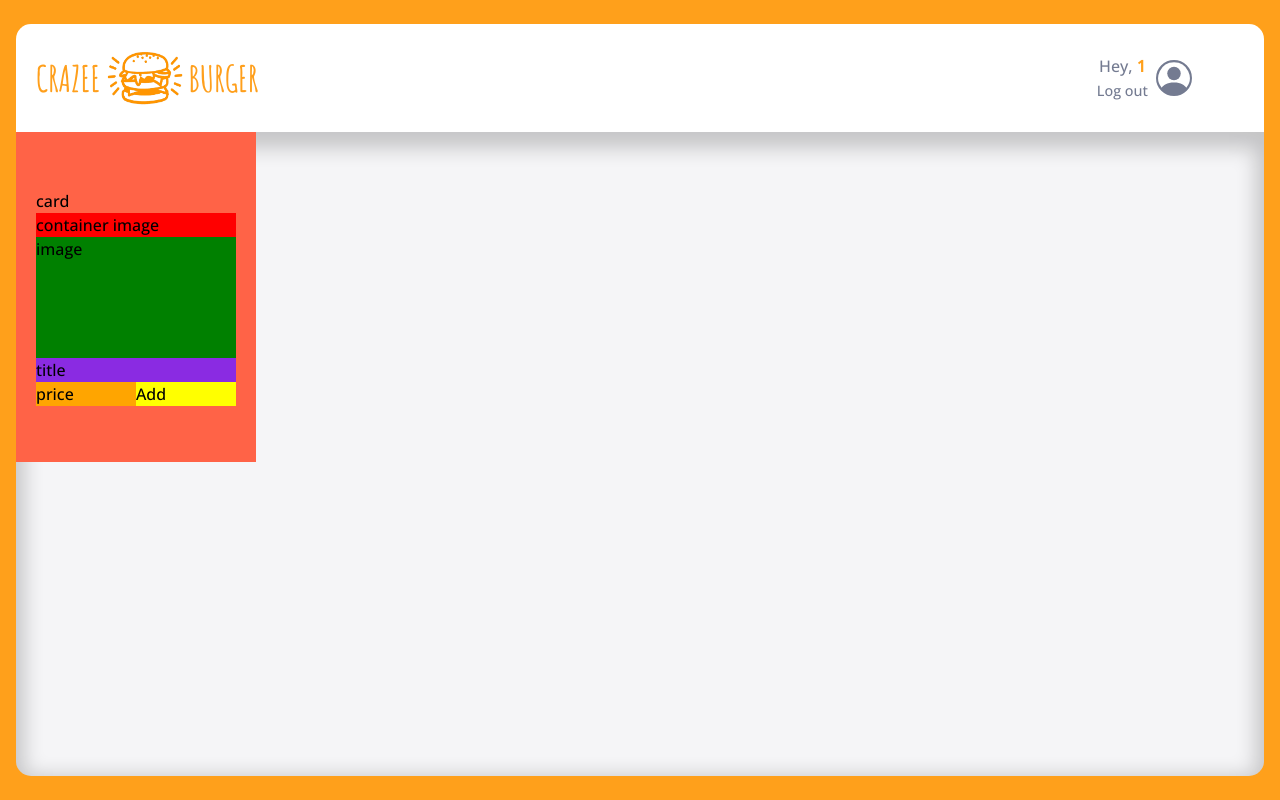
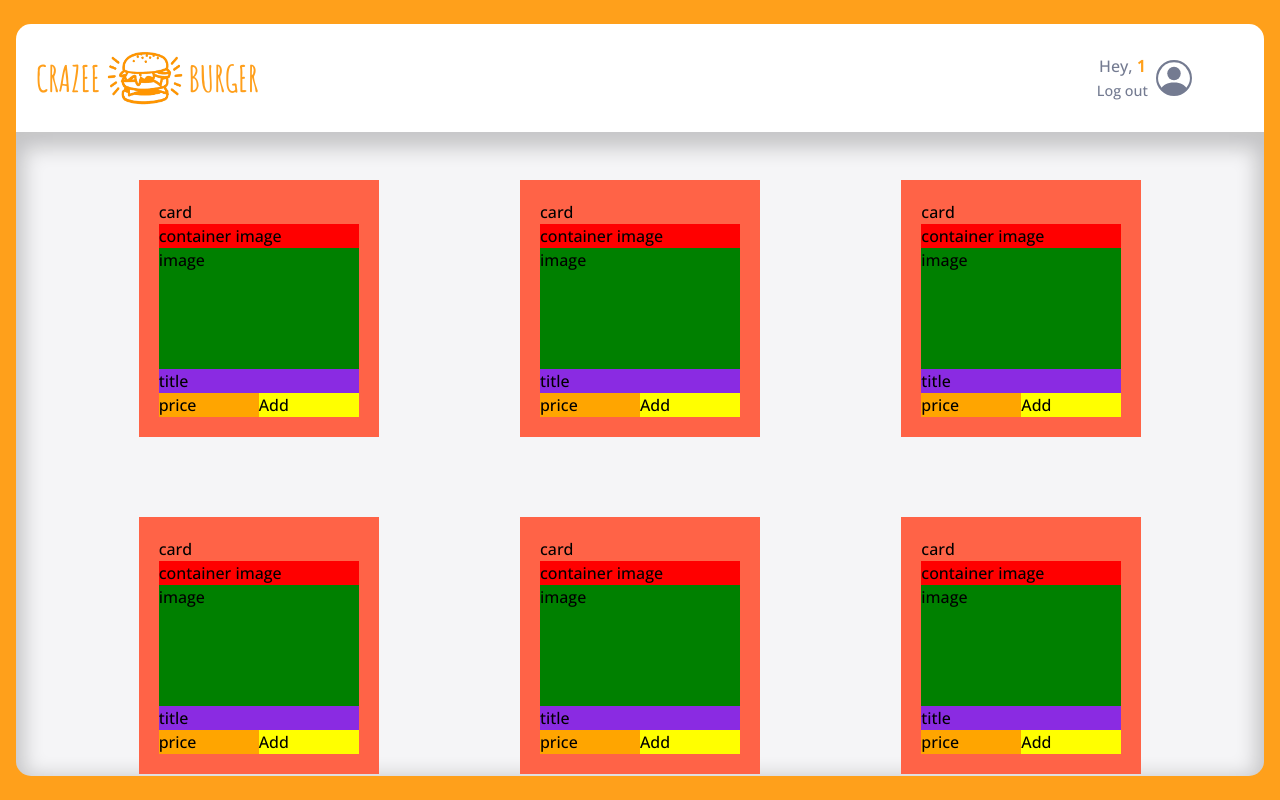
Before and after one commit to maxdnc/crazee-burger, a React (Vite) app: page /order/1 in a window 1280 px wide. Built offline with nearby package versions, Linux system fonts and the light colour scheme.

Commit message:
✨F05: MAIN > Create Menu and fetch fakeData

```diff
--- a/src/components/pages/order/Main.jsx
+++ b/src/components/pages/order/Main.jsx
@@ -1,11 +1,11 @@
 import styled from "styled-components";
 import { theme } from "../../../theme";
-import Card from "./Card";
+import Menu from "./Menu";
 
 const Main = () => {
   return (
     <MainStyled>
-      <Card />
+      <Menu />
     </MainStyled>
   );
 };
@@ -14,5 +14,6 @@ const MainStyled = styled.main`
   flex: 1;
   background-color: ${theme.colors.background_white};
   box-shadow: 0px 8px 20px 8px rgba(0, 0, 0, 0.2) inset;
+  overflow: auto;
 `;
 export default Main;
--- /dev/null
+++ b/src/components/pages/order/Menu.jsx
@@ -0,0 +1,41 @@
+import { useState } from "react";
+import Card from "./Card";
+import styled from "styled-components";
+
+//data
+import { fakeMenu2 } from "../../../fakeData/fakeMenu";
+
+const Menu = () => {
+  const [menuData, setMenuData] = useState(fakeMenu2);
+  console.log(menuData);
+
+  return (
+    <MenuStyled>
+      {menuData.map((product) => {
+        return (
+          <li key={product.id}>
+            <Card />
+          </li>
+        );
+      })}
+    </MenuStyled>
+  );
+};
+
+const MenuStyled = styled.ul`
+  list-style: none;
+  margin-left: 0;
+  padding-left: 5.75rem;
+  padding-right: 5.75rem;
+  margin-top: 3rem;
+
+  display: grid;
+  grid-template-columns: repeat(auto-fit, minmax(240px, 1fr));
+  gap: 5rem;
+
+  li {
+    margin: 0 auto;
+  }
+`;
+
+export default Menu;
```
